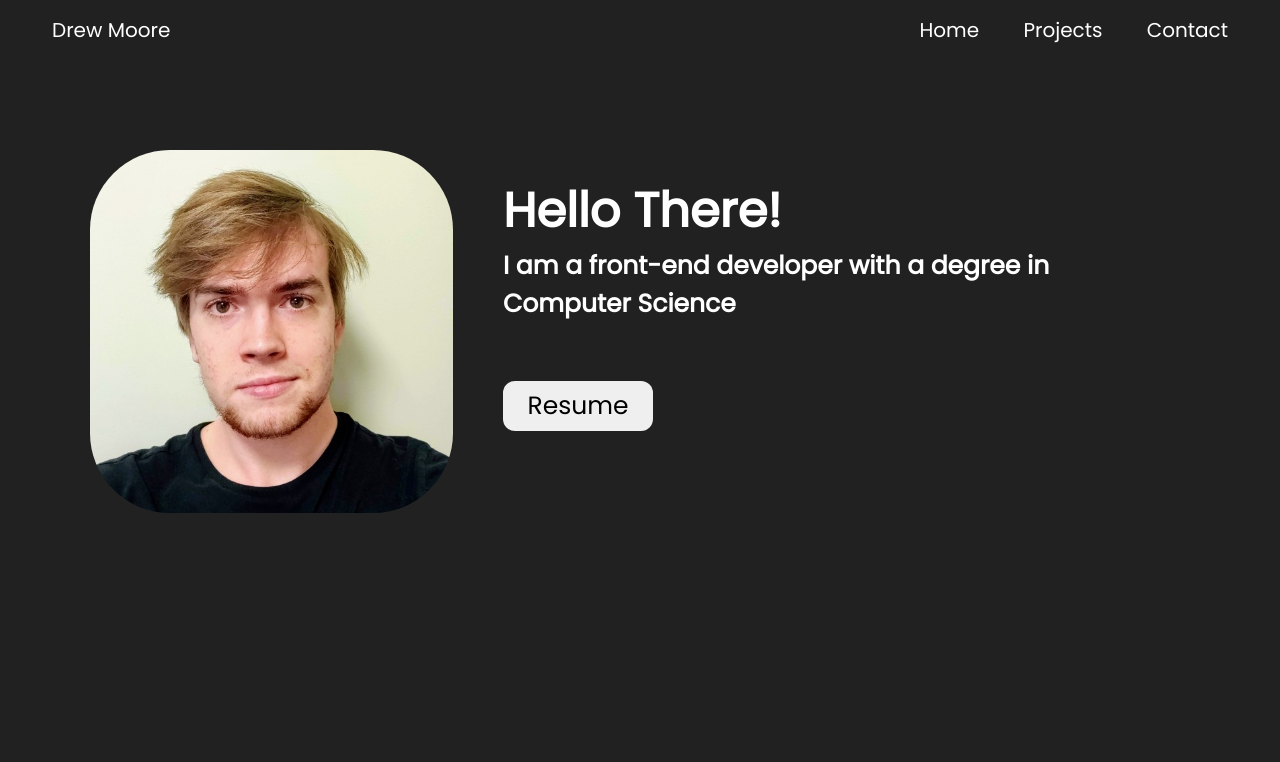
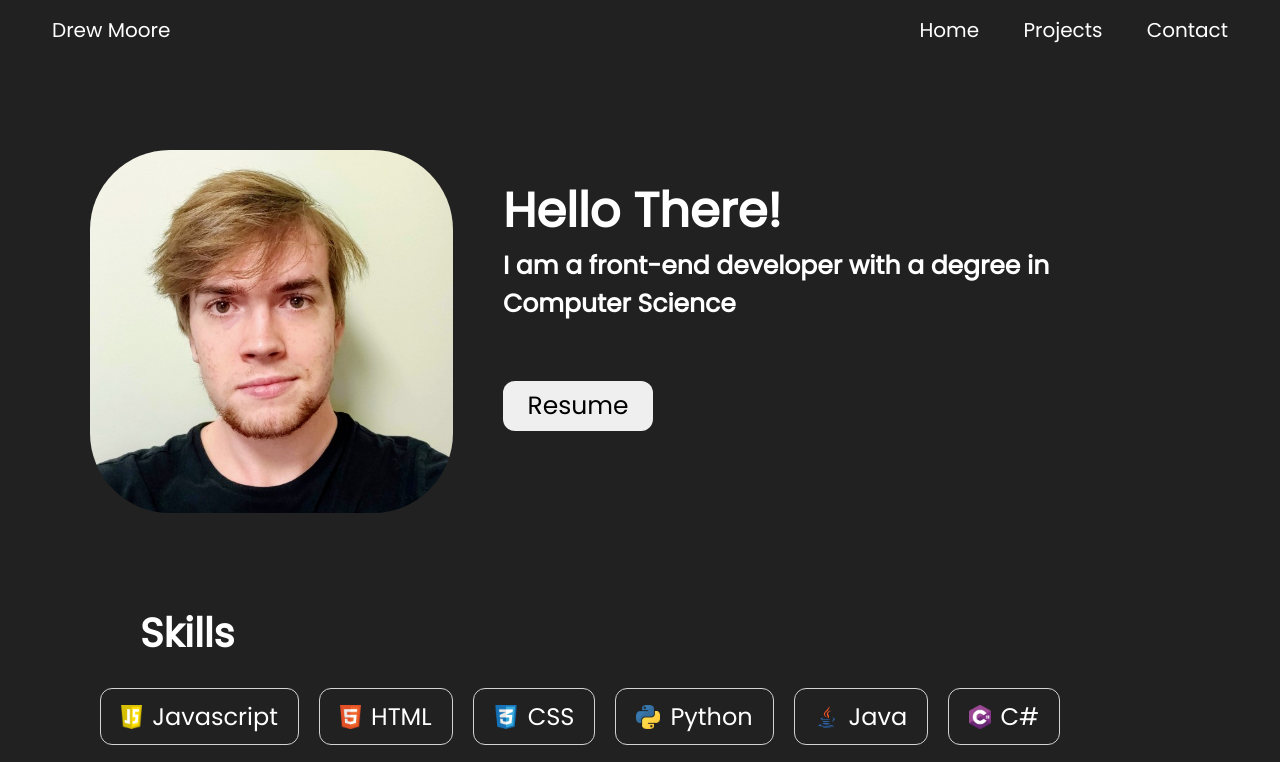
Before and after one commit to drew18moore/drew18moore.github.io-old, a plain HTML site: page index.html in a window 1280 px wide. Shown: the top 762 px of the page. Drawn offline with Linux system fonts and the light colour scheme.

Commit message:
Changed 'home-main' gap from 300px to 75px. Added 'cursor: pointer' property to 'img-container'.

```diff
--- a/styles.css
+++ b/styles.css
@@ -69,7 +69,7 @@ nav a {
 #home-main {
     display: flex;
     flex-direction: column;
-    gap: 300px;
+    gap: 75px;
 }
 
 /* profile-card */
@@ -188,6 +188,7 @@ nav a {
 .img-container {
     border-radius: 12px;
     position: relative;
+    cursor: pointer;
 }
 
 .img-container:hover::after {
```
